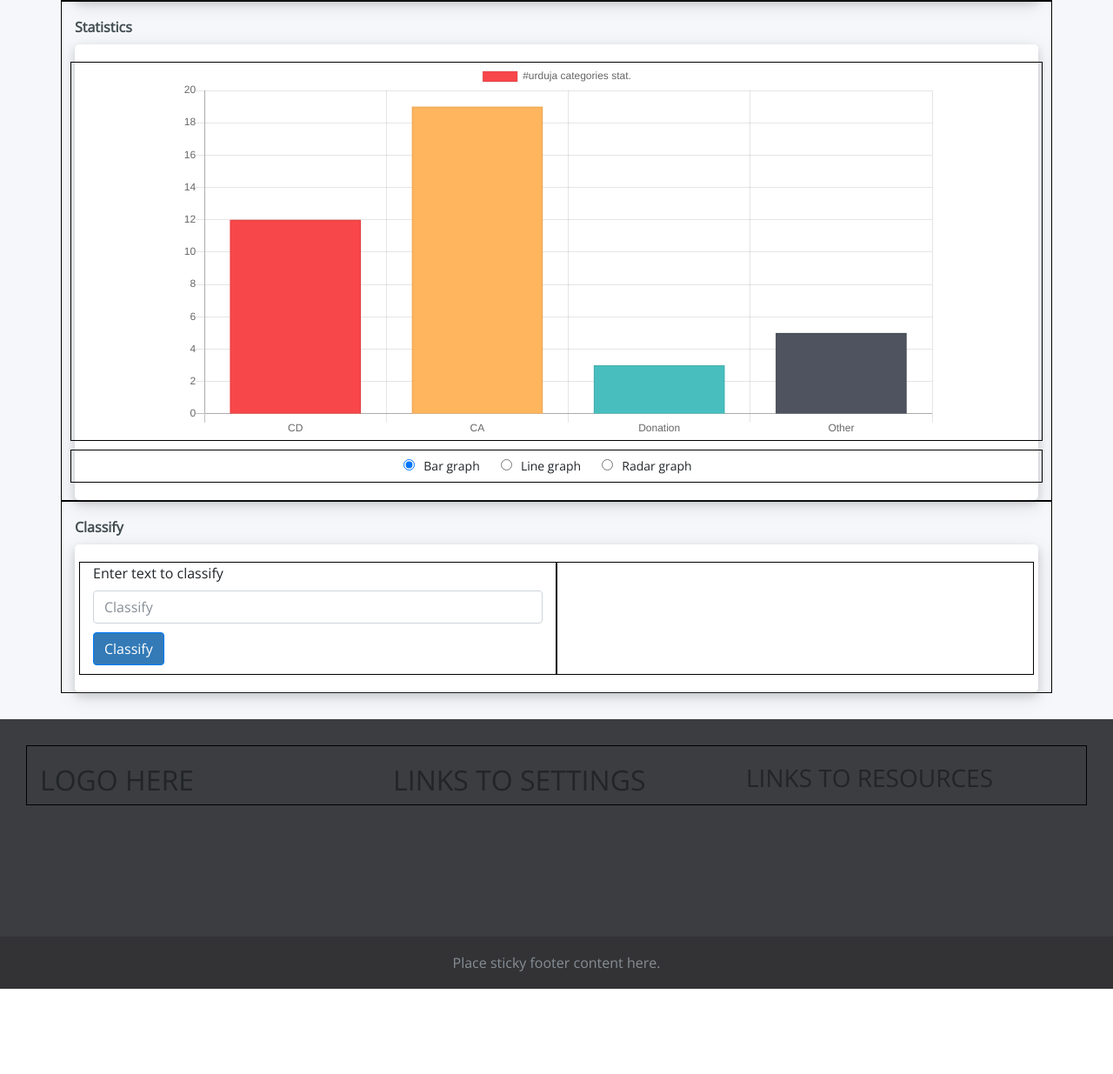
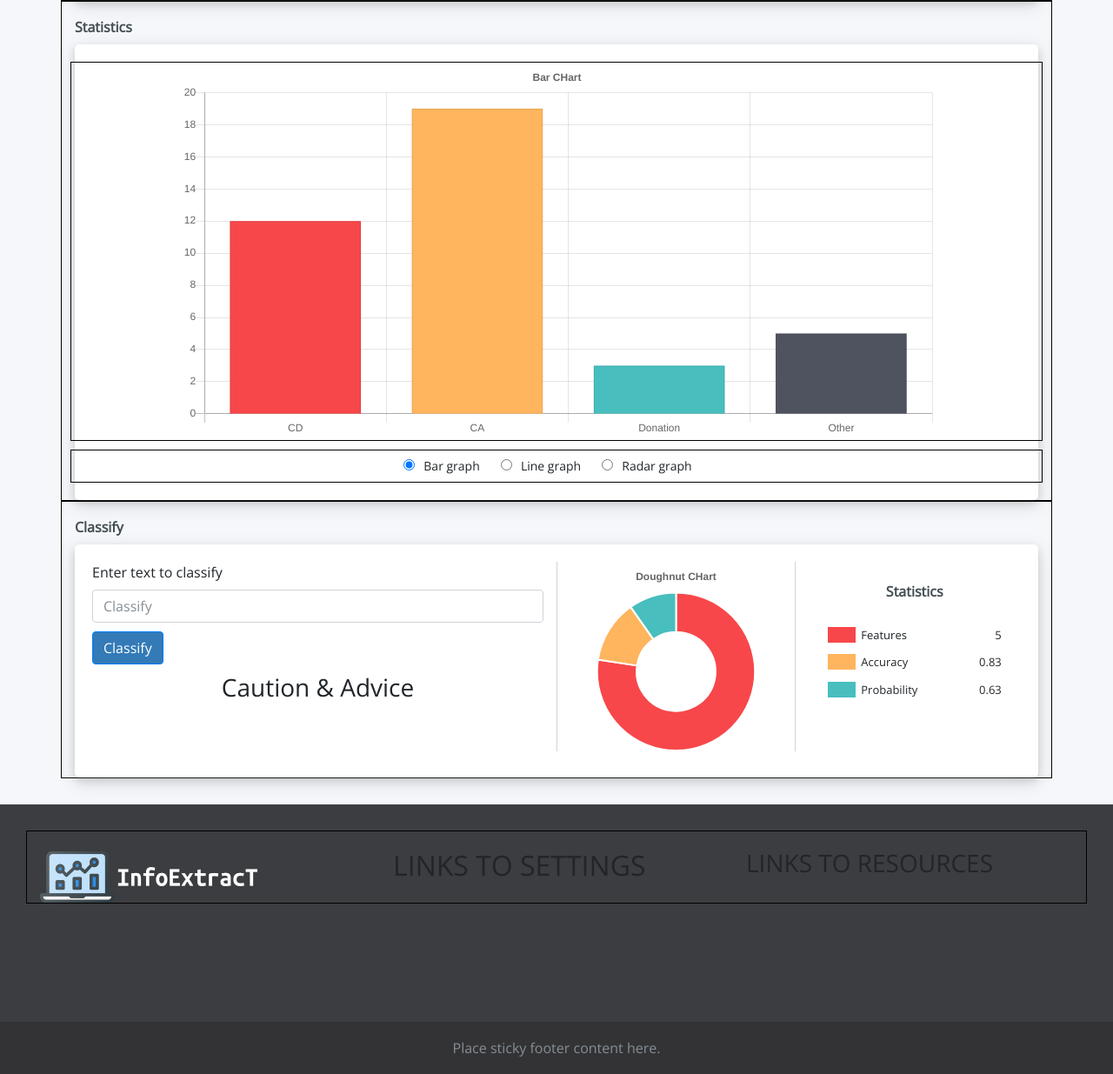
Before and after one commit to johnmark14/info-extract, a Django app: page / in a window 1280 px wide. Shown: the part 593-1828 px from the top of the page at 87% size. Before the commit the page ends 1730 px from the top, so only its background shows below. Run offline with Django 3.2, Linux system fonts and the light colour scheme; a user stored in the database is signed in; some libraries are stand-ins or nearby versions.

Commit message:
Fix some format now ready to do the back end

```diff
--- a/main_page/static/css/main.css
+++ b/main_page/static/css/main.css
@@ -60,6 +60,37 @@ body {
 .radio-inline {
   margin-right: 20px;
   font-size: 14px;
+}
+
+.doughnut {
+  border-left: 1px solid #CED4DA;
+  border-right: 1px solid #CED4DA;
+}
+
+.legend {
+  list-style-type: none;
+  font-size: 13px;
+  padding-top: 40px;
+  padding-right: 40px;
+  text-align: center;
+}
+
+.legend h6 {
+  margin-top: -15px;
+  margin-bottom: 30px;
+}
+
+.legend li {
+  width: 200px;
+  height: 1.25em;
+  margin-bottom: 1.2em;
+  text-align: left;
+}
+.legend em {
+  font-style: normal;
+}
+.legend span {
+  float: right;
 }
 
 .footer {
--- a/main_page/static/js/main.js
+++ b/main_page/static/js/main.js
@@ -1,6 +1,7 @@
 const BARCHART = document.getElementById('barchart');
 const LINECHART = document.getElementById('linechart');
 const RADARCHART = document.getElementById('radarchart');
+const DOUGHNUTCHART = document.getElementById('doughnut');
 
 const BARCLASS = document.getElementById("bar-id");
 const LINECLASS = document.getElementById("line-id");
@@ -10,18 +11,29 @@ const BAR = document.getElementById('bar');
 const LINE = document.getElementById('line');
 const RADAR = document.getElementById('radar');
 
+const FEATURE = document.getElementById('feature');
+const ACCURACY = document.getElementById('accuracy');
+const PROBABILITY = document.getElementById('probability');
+
+let category = document.getElementById('category');
+
+//Category
+const CD = "Casualty & Damage";
+const CA = "Caution & Advice";
+const DONATION = "Donation";
+const OTHER = "Other";
+
 BAR.onclick = () => {
 
     BARCLASS.style.display = 'block';
     LINECLASS.style.display = 'none';
-    RADARCLASS.style.display = 'none;'
+    RADARCLASS.style.display = 'none';
 
     let barChart = new Chart(BARCHART, {
         type: "bar",
         data: {
             labels: ["CD", "CA", "Donation", "Other"],
             datasets: [{
-                label: '#urduja categories stat.',
                 data: [12, 19, 3, 5, 2, 3],
                 backgroundColor: [
                     '#F7474A',
@@ -33,13 +45,25 @@ BAR.onclick = () => {
             }]
         },
         options: {
+            legend: {
+                display: false,
+            },
             scales: {
                 yAxes: [{
                     ticks: {
                         beginAtZero:true
                     }
                 }]
-            }
+            },
+            responsive: true,
+            animation: {
+                animationScale: true,
+                animationRotate:true
+            },
+            title: {
+                display: true,
+                text: 'Bar CHart'
+            },
         }
     });
 }
@@ -55,7 +79,6 @@ LINE.onclick = () => {
         data: {
             labels: ["CD", "CA", "Donation", "Other"],
             datasets: [{
-                label: '#urduja categories stat.',
                 fill: true,
                 data: [12, 19, 3, 5, 2, 3],
                 backgroundColor: "rgba(75, 192, 192, 0.4)",
@@ -66,25 +89,85 @@ LINE.onclick = () => {
                 borderJoinStyle: 'miter',
                 pointBorderColor: "rgba(75, 192, 192, 1)",
                 pointBackgroundColor: "#fff",
-                pointBorderWidth: 1,
+                pointBorderWidth: 2,
                 pointHoverRadius: 5,
                 pointHoverBackgroundColor: "rgba(75, 192, 192, 1)",
                 pointHoverBorderColor: "rgba(220, 220, 220, 1)",
                 pointHoverBorderWidth: 2,
-                pointRadius: 3,
-                pointHitRadius: 10
+                pointRadius: 5,
+                pointHitRadius: 15
             }]
         },
         options: {
+            legend: {
+                display: false,
+            },
             scales: {
                 yAxes: [{
                     ticks: {
                         beginAtZero:true
                     }
                 }]
-            }
+            },
+            responsive: true,
+            animation: {
+                animationScale: true,
+                animationRotate:true
+            },
+            title: {
+                display: true,
+                text: 'Line CHart'
+            },
         }
     });
 }
 
+function doughnutStat(d1,d2,d3) {
+
+    let randomScalingFactor = () => {
+        return Math.round(Math.random() * 100);
+    }
+
+    let doughChart = new Chart(DOUGHNUTCHART, {
+        type: 'doughnut',
+        data: {
+            labels: ['Features', 'Accuracy', 'Probability'],
+            datasets: [{
+                data: [
+                    d1, d2, d3],
+                backgroundColor: [
+                    '#F7474A',
+                    '#FFB55E',
+                    '#48BEBE',
+                ],
+                label: 'Dataset 1'
+            }],
+        },
+        options: {
+            legend: {
+                display: false,
+            },
+            responsive: true,
+            animation: {
+                animationScale: true,
+                animationRotate:true
+            },
+            title: {
+                display: true,
+                text: 'Doughnut CHart'
+            },
+        }
+    });
+
+    FEATURE.style.borderLeft = "2.5em solid #F7474A";
+    FEATURE.style.paddingLeft ="0.5em";
+    ACCURACY.style.borderLeft = "2.5em solid #FFB55E";
+    ACCURACY.style.paddingLeft = "0.5em";
+    PROBABILITY.style.borderLeft = "2.5em solid #48BEBE";
+    PROBABILITY.style.paddingLeft = "0.5em";
+
+    category.innerHTML = CA;
+}
+
 BAR.click();
+doughnutStat(5,0.83,0.63);
--- a/main_page/templates/main_page/index.html
+++ b/main_page/templates/main_page/index.html
@@ -17,52 +17,70 @@
 {% endblock header_block %}
 
 {% block main_block %}
-
+  <!--container1-->
   <div class="container main-block">
 
     <h6>Categories</h6>
+    <!--categories1-->
     <div class="categories">
+      <!--row-->
       <div class="row">
 
+        <!--col-1-->
         <div class="col col-lg-3 d-flex justify-content-center">
           <div style="text-align:center">
             <div class="circle CA" style="border: 40px solid #F7474A">81</div>
             Casualty & Damage (CD)
           </div>
         </div>
+        <!--col-1-->
 
+        <!--col-2-->
         <div class="col col-lg-3 d-flex justify-content-center">
           <div style="text-align:center">
             <div class="circle CA" style="border: 40px solid #FFB55E">100</div>
             Caution & Advice (CA)
           </div>
         </div>
+        <!--col-2-->
 
+        <!--col-3-->
         <div class="col col-lg-3 d-flex justify-content-center">
           <div style="text-align:center">
             <div class="circle donation" style="border: 40px solid #48BEBE">995</div>
             Donation
           </div>
         </div>
+        <!--col-3-->
 
+        <!--col-4-->
         <div class="col col-lg-3 d-flex justify-content-center">
           <div style="text-align:center">
             <div class="circle other" style="border: 40px solid #4F535F">850</div>
             Other
           </div>
         </div>
+        <!--col-4-->
 
       </div>
+      <!--row-->
 
     </div>
+    <!--categories1-->
 
   </div>
+  <!--container1-->
 
+  <!--container2-->
   <div class="container">
     <h6>Statistics</h6>
+
+    <!--categories2-->
     <div class="categories">
 
+      <!--row1-->
       <div class="row" style="border:1px solid black; margin-bottom:10px;">
+        <!--col-1-->
         <div class="col-lg-12 d-flex justify-content-center">
           <div id="bar-id" style="width:80%">
             <canvas id="barchart" height="400" width="800"></canvas>
@@ -74,9 +92,13 @@
             <canvas id="radarchart" height="400" width="800"></canvas>
           </div>
         </div>
+        <!--col-1-->
       </div>
+      <!--row1-->
 
+      <!--row2-->
       <div class="row" style="border:1px solid black; padding-top: 5px;">
+        <!--col-2-->
         <div class="col-lg-12 d-flex justify-content-center">
           <form>
             <label class="radio-inline">
@@ -90,32 +112,67 @@
             </label>
           </form>
         </div>
+         <!--col-2-->
       </div>
+      <!--row2-->
     </div>
+    <!--categories2-->
+
   </div>
+  <!--container2-->
 
+  <!--container3-->
   <div class="container">
     <h6>Classify</h6>
-    <div style="padding:20px" class="categories">
+    <!--custom-style-->
+    <div style="padding:20px 20px 30px 20px" class="categories">
+      <!-- row-main-->
       <div class="row">
-
-        <div class="col-lg-6" style="border:1px solid black;">
-
+        <!--col-1-item-->
+        <div class="col-md-6">
           <form action="" method="POST">
             <label for="text">Enter text to classify</label>
             <input class="form-control" type="text" name="text" id="txttext" placeholder="Classify">
             <input class="btn btn-primary" type="button" value="Classify">
           </form>
+          <H3 id="category" style="text-align:center">--</H3>
+        </div>
+        <!--col-1-item-->
 
+        <!--col-2-item-->
+        <div class="col-md-6">
+          <div class="row">
+            <div class="col-lg-6 d-flex justify-content-center doughnut">
+              <div style="width:100%">
+                <canvas id="doughnut" width="200" height="180"></canvas>
+              </div>
+            </div>
+            <div class="col-lg-6 d-flex justify-content-center">
+              <ul class="legend">
+                <h6> Statistics </h6>
+                <li>
+                  <em id="feature">Features</em>
+                  <span>5</span>
+                </li>
+                <li>
+                  <em id="accuracy">Accuracy</em>
+                  <span>0.83</span>
+                </li>
+                <li>
+                  <em id="probability">Probability</em>
+                  <span>0.63</span>
+                </li>
+              </ul>
+            </div>
+          </div>
         </div>
-
-        <div class="col-lg-6" style="border: 1px solid black;">
-
-        </div>
+        <!--col-2-item-->
       </div>
-      </div>
+      <!-- row-main-->
     </div>
+    <!--custom-style-->
   </div>
+  <!--container3-->
 
 {% endblock main_block %}
 
@@ -124,7 +181,7 @@
   <div class="container-fluid">
     <div class="row">
       <div class="col-lg-4">
-        <h2>LOGO HERE</h2>
+        <img src="{% static 'img/brand-white.png' %}" height="59px" width="250px" alt="site logo">
       </div>
       <div class="col-lg-4">
         <h2>LINKS TO SETTINGS</h2>
```
Also changed, not shown: login_app/templates/login_app/login.html (+3 -5 lines), my_project/settings.py (+5 -2 lines), db.sqlite3, main_page/static/img/fabico.ico (deleted), static/img/brand-white.png (added), static/img/brand.png (renamed from login_app/static/img/brand.png), static/img/fabico.ico (renamed from login_app/static/img/fabico.ico). Lines whose indentation alone changed are shown as unchanged.
